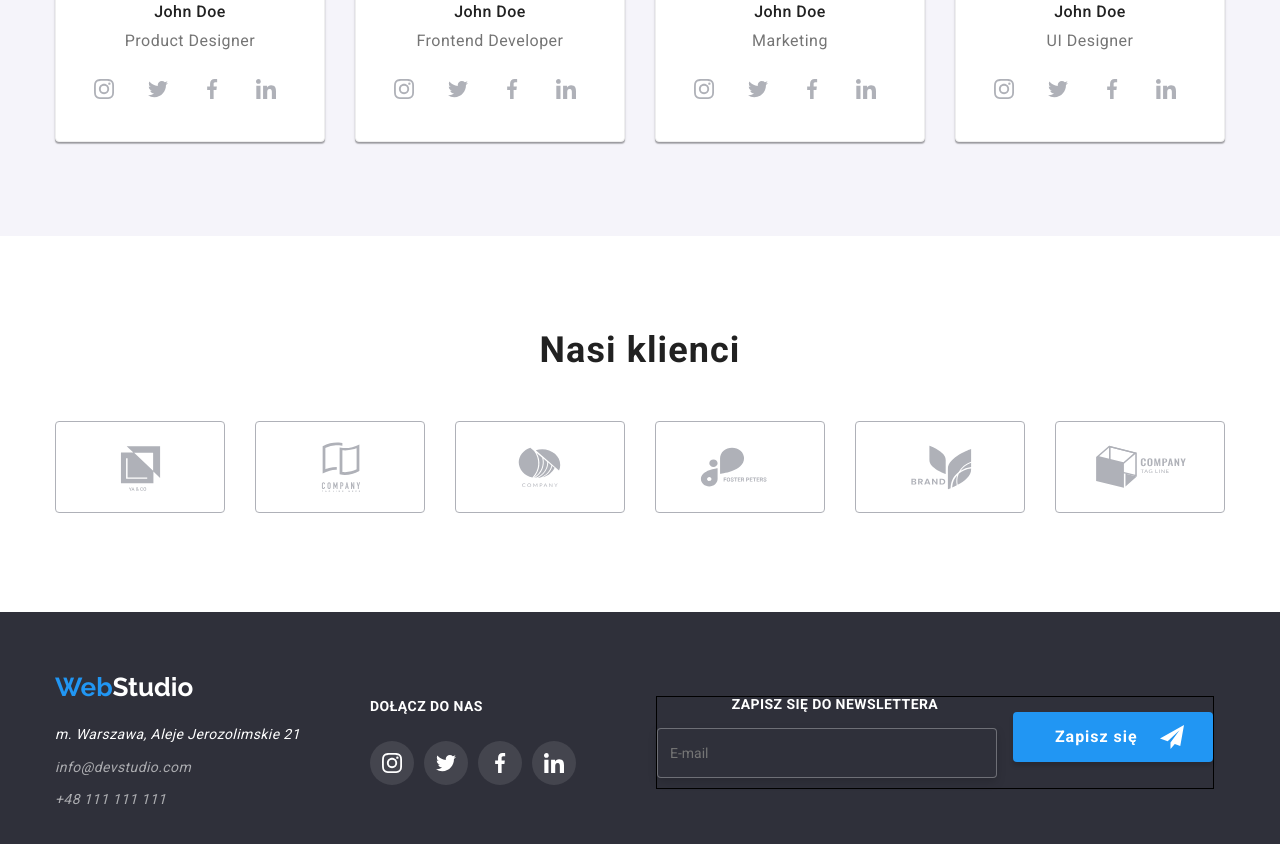
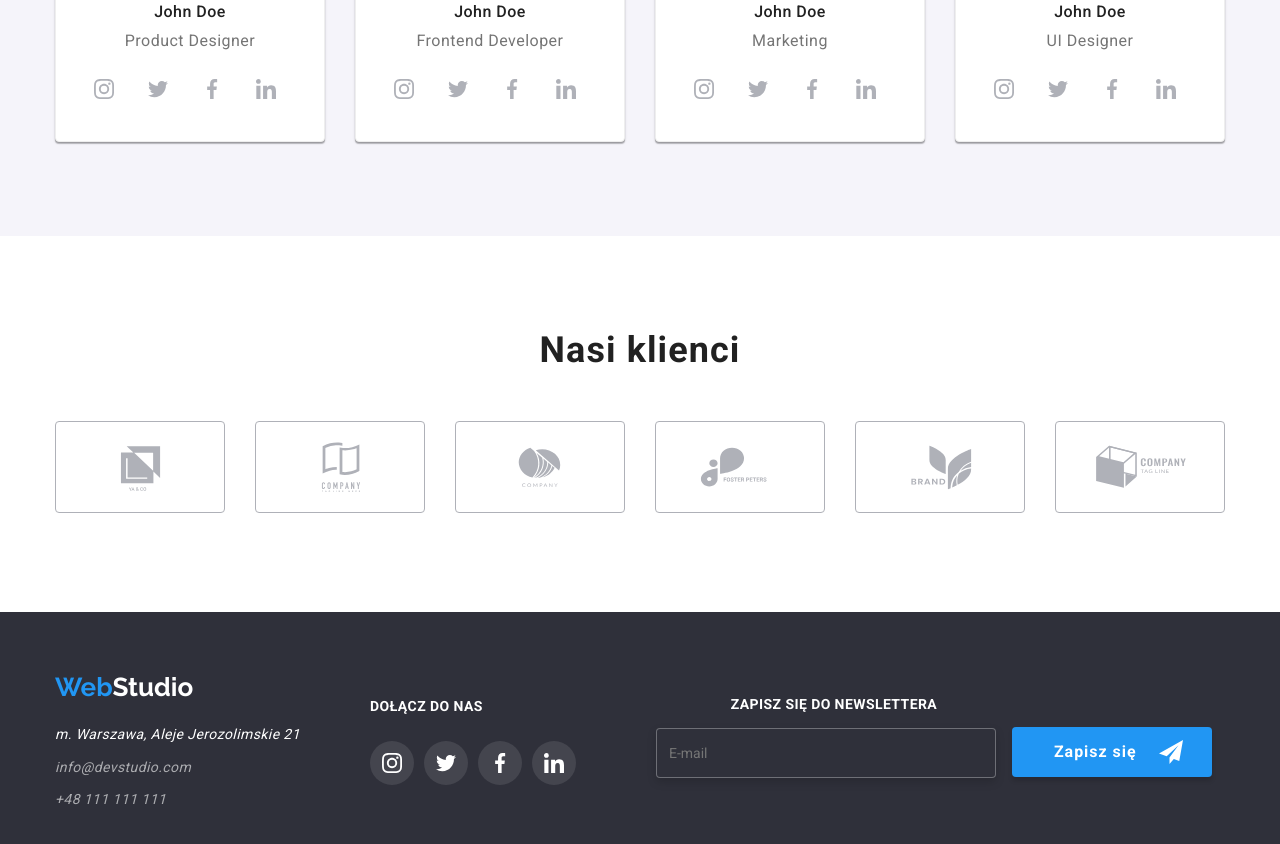
Before and after one commit to MariuszR87/goit-markup-hw-06, a plain HTML site: page index.html in a window 1280 px wide. Shown: the part 2143-2987 px from the top of the page. Drawn offline with nearby package versions, Linux system fonts and the light colour scheme.

Commit message:
poprawiony fotter

```diff
--- a/css/styles.css
+++ b/css/styles.css
@@ -813,7 +813,7 @@ font-weight: 700;
 font-size: 16px;
 line-height: 1.88;
 color: var(--white);
-margin-bottom: 10px;
+margin-top: 20px;
 border: none;
 }
 
@@ -832,7 +832,7 @@ margin:15px 16px 0px 0px;
 
 .display-flex-center {
   display: flex;
-  border: 1px solid black;
+
 align-items: center;
 text-align: center;
 }
```
